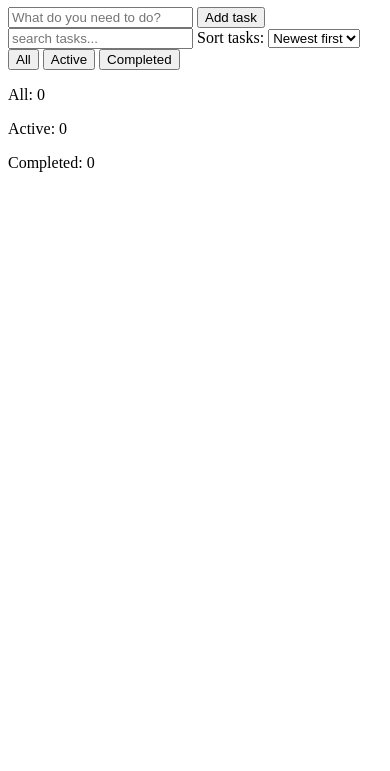
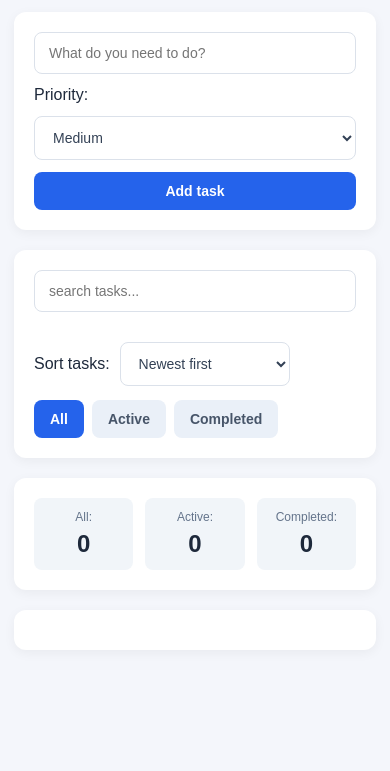
Before and after one commit to devfrankmwase/Task-manager, a plain HTML site: page index.html in a window 390 px wide. Shown: the part 73-844 px from the top of the page. Drawn offline with Linux system fonts and the light colour scheme.

Commit message:
Add task priority management and sorting

```diff
--- a/app.js
+++ b/app.js
@@ -9,6 +9,7 @@ const message = document.querySelector("#message");
 const searchInput = document.querySelector("#search-input");
 const filterButtons = document.querySelectorAll("[data-filter]");
 const sortSelect = document.querySelector("#sort-select");
+const taskPriority = document.querySelector("#task-priority");
 
 const savedTasks = localStorage.getItem("tasks");
 
@@ -49,17 +50,28 @@ function renderTasks() {
         return matchesSearch;
     });
 
+    const priorityRank = {
+        high: 3,
+        medium: 2,
+        low: 1
+    };
+
     const sortedTasks = [...filteredTasks];
 
     if(sortSelect.value === "newest") {
         sortedTasks.sort(function (a,b){
             return b.id - a.id;
         });
-    } else {
+    } else if (sortSelect.value === "oldest") {
         sortedTasks.sort(function(a,b){
             return a.id - b.id;
+        });}
+        else if (sortSelect.value === "priority") {
+        sortedTasks.sort(function (a, b){
+        return priorityRank[b.priority] - priorityRank[a.priority]
         });
-    }
+        }
+
 
     taskList.replaceChildren();
 
@@ -69,11 +81,19 @@ function renderTasks() {
 
         const listItem = document.createElement("li");
         const taskText = document.createElement("span");
+        const priorityText = document.createElement("span");
+
+
+
+
         const completeButton = document.createElement("button");
         const deleteButton = document.createElement("button");
         const editButton = document.createElement("button");
 
         taskText.textContent = task.title;
+
+        priorityText.textContent = "Priority: " + task.priority;
+
 
         completeButton.textContent = task.completed ? "Undo" :"Complete";
         completeButton.type = "button";
@@ -84,6 +104,14 @@ function renderTasks() {
 
         editButton.textContent = "Edit";
         editButton.type = "button";
+
+        if(task.priority === "high"){
+            priorityText.classList.add("high");
+        } else if (task.priority === "medium") {
+            priorityText.classList.add("medium");
+        } else {
+            priorityText.classList.add("low");
+        }
 
 
         completeButton.addEventListener("click", function (){
@@ -111,6 +139,24 @@ function renderTasks() {
             editInput.type = "text";
             editInput.value = task.title;
 
+            const prioritySelect = document.createElement("select");
+
+            const lowOption = document.createElement("option");
+            lowOption.value = "low";
+            lowOption.textContent ="Low";
+
+            const mediumOption = document.createElement("option");
+            mediumOption.value = "medium";
+            mediumOption.textContent = "Medium";
+
+            const highOption = document.createElement("option");
+            highOption.value = "high";
+            highOption.textContent = "High";
+
+            prioritySelect.append(lowOption, mediumOption, highOption);
+
+            prioritySelect.value = task.priority;
+
             const saveButton = document.createElement("button");
             saveButton.textContent = "Save";
             saveButton.type = "button";
@@ -128,6 +174,7 @@ function renderTasks() {
                 }
 
                 task.title = updatedTask;
+                task.priority = prioritySelect.value;
 
                 saveTasks();
                 renderTasks();
@@ -137,9 +184,8 @@ function renderTasks() {
                 renderTasks();
             });
 
-            listItem.replaceChildren(editInput, saveButton, cancelButton);
+            listItem.replaceChildren(editInput,prioritySelect, saveButton, cancelButton);
         });
-
 
 
         if(task.completed) {
@@ -147,7 +193,12 @@ function renderTasks() {
         }
 
 
-        listItem.append(taskText,completeButton,editButton, deleteButton);
+        listItem.append(
+            taskText,
+            priorityText,
+            completeButton,
+            editButton,
+            deleteButton);
         taskList.append(listItem);
     }
 }
@@ -180,7 +231,8 @@ taskForm.addEventListener("submit", function (event) {
     tasks.push({
         id: nextTaskId,
         title: task,
-        completed: false
+        completed: false,
+        priority: taskPriority.value
     });
 
     nextTaskId++;
--- a/index.html
+++ b/index.html
@@ -15,8 +15,17 @@
             type="text"
             placeholder="What do you need to do?"
             >
+            <label for="task-priority">Priority:</label>
+
+            <select id="task-priority">
+                <option value="low">Low</option>
+                <option value="medium" selected>Medium</option>
+                <option value="high">High</option>
+            </select>
+
             <button type="submit">Add task</button>
         </form>
+    <div class="task-controls">
 
         <input
             id="search-input"
@@ -24,18 +33,26 @@
             placeholder="search tasks..."
             >
 
+        <div class="sort-control">
             <label for="sort-select">Sort tasks:</label>
 
             <select id="sort-select">
                 <option value="newest">Newest first</option>
                 <option value="oldest">Oldest first</option>
+                <option value="priority">Highest priority first</option>
             </select>
+        </div>
 
-            <div id="filter-buttons">
-                <button type="button" data-filter=" all">All</button>
+         <div id="filter-buttons">
+                <button type="button" data-filter="all">All</button>
                 <button type="button" data-filter="active">Active</button>
                 <button type="button" data-filter="completed">Completed</button>
-            </div>
+        </div>
+    </div>
+
+
+
+
 
         <p id="message"></p>
         <div id="task-count">
--- a/style.css
+++ b/style.css
@@ -1,4 +1,228 @@
-.active-filter {
+* {
+    box-sizing: border-box;
+    margin: 0;
+    padding: 0;
+}
+
+body {
+    font-family: Arial, Helvetica, sans-serif;
+    background-color: #f4f6fb;
+    color: #1e293b;
+    max-width: 1000px;
+    margin: 0 auto;
+    padding: 40px 24px;
+}
+
+/* Main heading */
+h1 {
+    font-size: 32px;
+    margin-bottom: 30px;
+    color: #172554;
+}
+
+/* Form and controls */
+#task-form,
+.task-controls,
+#task-count,
+#task-list {
+    background-color: white;
+    border-radius: 12px;
+    padding: 20px;
+    margin-bottom: 20px;
+    box-shadow: 0 3px 12px rgba(0, 0, 0, 0.05);
+}
+
+#task-form {
+    display: flex;
+    align-items: center;
+    flex-wrap: wrap;
+    gap: 12px;
+}
+
+input,
+select {
+
+    padding: 12px 14px;
+    border: 1px solid #dbe1ea;
+    border-radius: 8px;
+    font-size: 14px;
+    background-color: white;
+    color: #334155;
+}
+
+input:focus,
+select:focus {
+    outline: none;
+    border-color: #3b82f6;
+    box-shadow: 0 0 0 3px rgba(59, 130, 246, 0.12);
+}
+
+#task-input {
+    flex: 1;
+    min-width: 180px;
+}
+
+#search-input {
+    width: 100%;
+    margin-bottom: 16px;
+}
+
+/* Buttons */
+
+button {
+    padding: 11px 16px;
+    border: none;
+    border-radius: 8px;
+    background-color: #2563eb;
+    color: white;
+    font-size: 14px;
+    font-weight: 600;
+    cursor: pointer;
+    transition: background-color 0.2s, transform 0.2s;
+}
+
+button:hover {
+    background-color: #1d4ed8;
+    transform: translateY(-1px);
+}
+
+button:active {
+    transform: translateY(0);
+}
+
+/* Search, sorting and filters */
+.task-controls {
+    display: flex;
+    flex-direction: column;
+    gap: 14px;
+}
+
+.sort-control {
+    display: flex;
+    align-items: center;
+    gap: 10px;
+}
+
+#filter-buttons {
+    display: flex;
+    flex-wrap: wrap;
+    gap: 8px;
+}
+
+#filter-buttons button {
+    background-color: #eaf0f8;
+    color: #475569;
+}
+
+#filter-buttons button:hover {
+    background-color: #dbeafe;
+}
+
+#filter-buttons button.active-filter {
     background-color: #2563eb;
     color: white;
 }
+
+/* Task statistics */
+#task-count {
+    display: grid;
+    grid-template-columns: repeat(3, 1fr);
+    gap: 12px;
+    text-align: center;
+}
+
+#task-count p {
+    padding: 12px 6px;
+    background-color: #f1f5f9;
+    border-radius: 8px;
+    font-size: 14px;
+    color: #64748b;
+}
+
+#task-count span {
+    display: block;
+    margin-top: 6px;
+    font-size: 24px;
+    font-weight: bold;
+    color: #1e293b;
+}
+
+/* Message */
+#message {
+    margin: 12px 2px;
+    color: #2563eb;
+    font-size: 14px;
+}
+
+/*Task list */
+#task-list {
+    list-style: none;
+}
+
+#task-list li {
+    display: flex;
+    align-items: center;
+    flex-wrap: wrap;
+    gap: 12px;
+    padding: 16px 0;
+    border-bottom: 1px solid #e2e8f0;
+}
+
+#task-list li:last-child {
+    border-bottom: none;
+}
+
+/*Priority badges */
+#task-list .high,
+#task-list .medium,
+#task-list .low {
+    padding: 5px 10px;
+    border-radius: 20px;
+    font-size: 12px;
+    font-weight: bold;
+}
+
+#task-list .high {
+    color:#b91c1c;
+    background-color: #fee2e2;
+}
+
+#task-list .medium {
+    color: #c2410c;
+    background-color: #ffedd5;
+}
+
+#task-list .low {
+    color: #15803d;
+    background-color: #dcfce7;
+}
+
+/* Mobile responsiveness */
+@media (max-width: 600px) {
+    body {
+        padding: 24px 14px;
+    }
+
+    h1 {
+        font-size: 26px;
+    }
+
+    #task-form {
+        align-items: stretch;
+        flex-direction: column;
+    }
+
+    #task-form input,
+    #task-form select,
+    #task-form button {
+        width: 100%;
+    }
+
+    #task-count p {
+        font-size: 12px;
+    }
+
+    #task-list li {
+        align-items: flex-start;
+    }
+}
```
